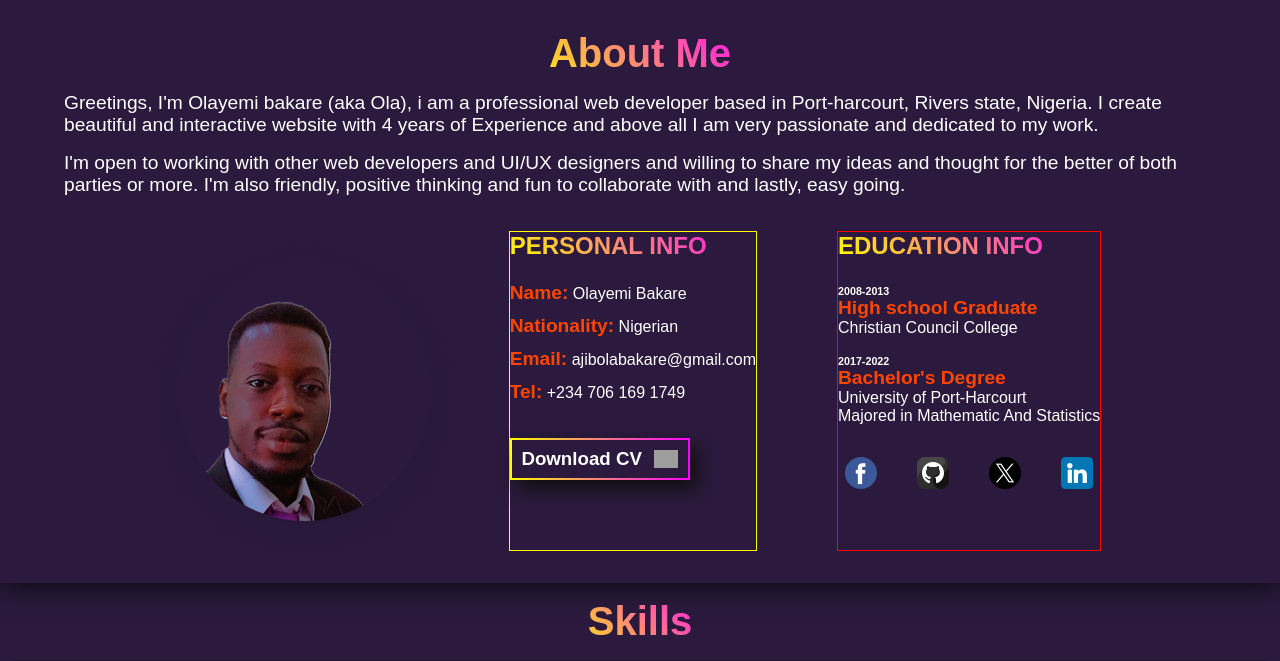
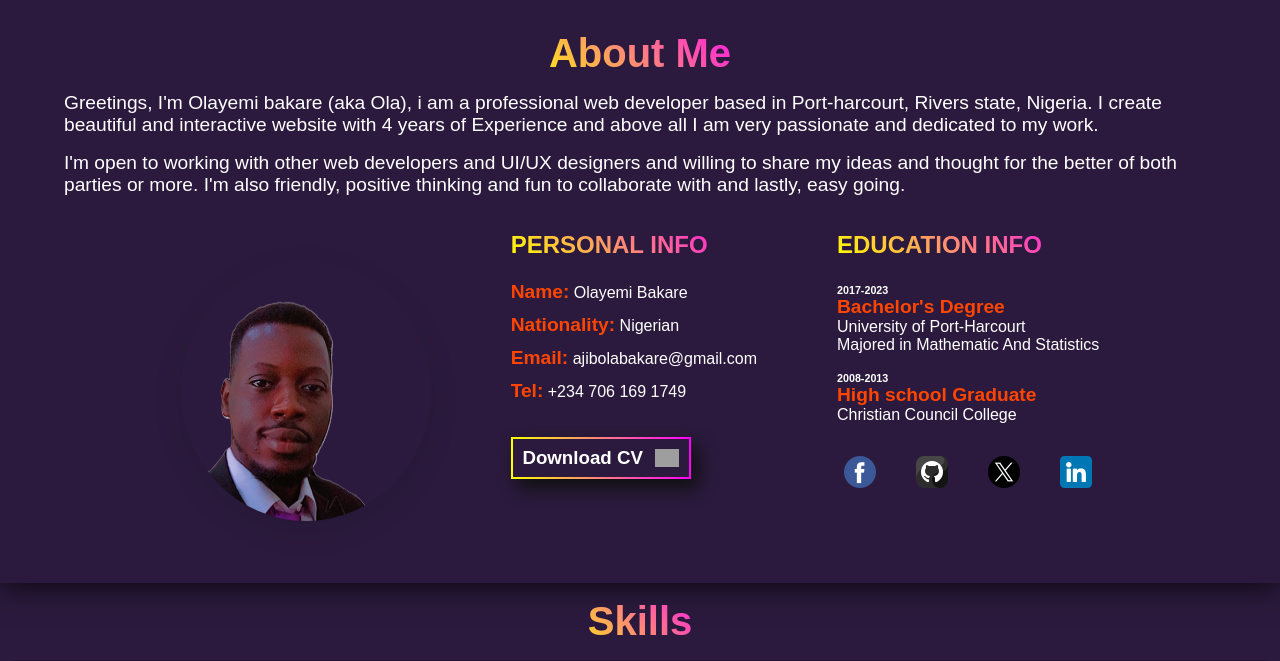
Before and after one commit to freakishcode/bakarePortfolio, a PHP site: page / in a window 1280 px wide. Shown: the part 801-1462 px from the top of the page. Run offline with PHP 8.4, Linux system fonts and the light colour scheme; grey boxes are pictures that could not be loaded.

Commit message:
updated html and css file

```diff
--- a/index.css
+++ b/index.css
@@ -559,7 +559,7 @@ header.header-bg-light {
 
 .PERSONAL-INFO {
   display: block;
-  border: 1px solid yellow;
+  /* border: 1px solid yellow; */
 
   .profile-description > p {
     display: block;
@@ -602,7 +602,7 @@ header.header-bg-light {
 }
 
 .Edu-And-Exp {
-  border: 1px solid red;
+  /* border: 1px solid red; */
   display: block;
 
   section {
--- a/index.html
+++ b/index.html
@@ -189,16 +189,16 @@
               <h2>EDUCATION INFO</h2>
 
               <section>
+                <h6>2017-2023</h6>
+                <p class="sub-title">Bachelor's Degree</p>
+                <p>University of Port-Harcourt</p>
+                <p>Majored in Mathematic And Statistics</p>
+              </section>
+
+              <section>
                 <h6>2008-2013</h6>
                 <p class="sub-title">High school Graduate</p>
                 <p>Christian Council College</p>
-              </section>
-
-              <section>
-                <h6>2017-2022</h6>
-                <p class="sub-title">Bachelor's Degree</p>
-                <p>University of Port-Harcourt</p>
-                <p>Majored in Mathematic And Statistics</p>
               </section>
 
               <!-- My social medial links -->
```
